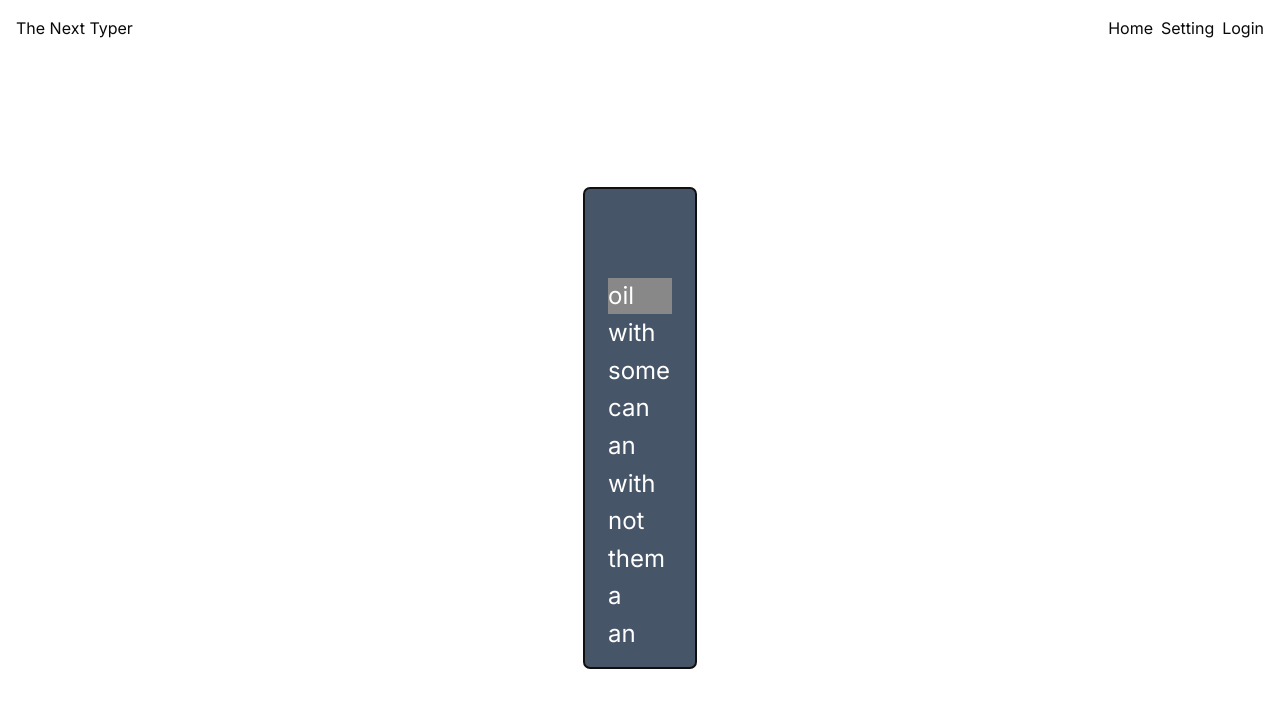
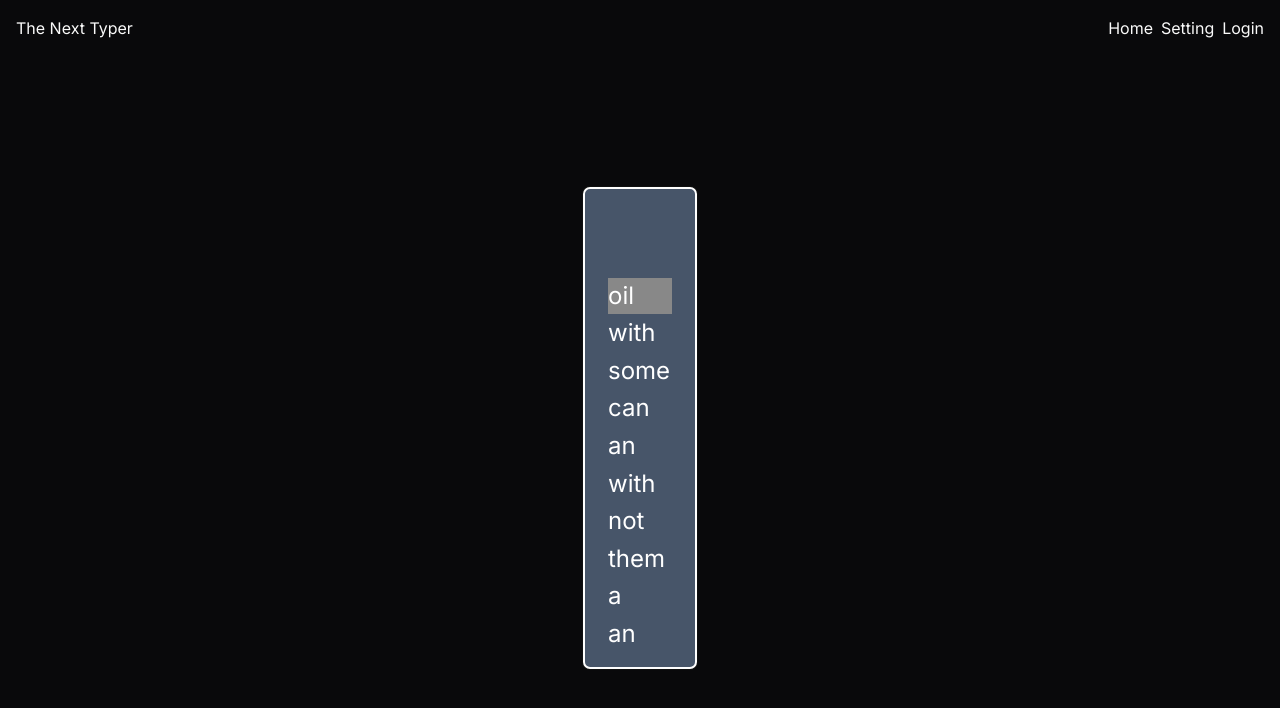
Before and after one commit to LeightonGuang/typing_test_react_app, a Next.js app: page / in a window 1280 px wide. Shown: the top 708 px of the page. Built offline with nearby package versions, Linux system fonts and the light colour scheme.

Commit message:
Feat: Setup shadcn theme provider for dark mode

```diff
--- a/app/layout.tsx
+++ b/app/layout.tsx
@@ -4,6 +4,7 @@
 
 // components
 import Header from "@/components/Header";
+import { ThemeProvider } from "@/components/theme-provider";
 
 const inter = Inter({ subsets: ["latin"] });
 
@@ -20,8 +21,15 @@
   return (
     <html lang="en">
       <body className={inter.className}>
-        <Header />
-        {children}
+        <ThemeProvider
+          attribute={"class"}
+          defaultTheme="dark"
+          enableSystem
+          disableTransitionOnChange
+        >
+          <Header />
+          {children}
+        </ThemeProvider>
       </body>
     </html>
   );
--- /dev/null
+++ b/components/theme-provider.tsx
@@ -0,0 +1,11 @@
+"use client";
+
+import * as React from "react";
+import { ThemeProvider as NextThemesProvider } from "next-themes";
+
+export function ThemeProvider({
+  children,
+  ...props
+}: React.ComponentProps<typeof NextThemesProvider>) {
+  return <NextThemesProvider {...props}>{children}</NextThemesProvider>;
+}
--- a/package.json
+++ b/package.json
@@ -13,6 +13,7 @@
     "clsx": "^2.1.1",
     "lucide-react": "^0.474.0",
     "next": "^14.2.23",
+    "next-themes": "^0.4.4",
     "react": "^18",
     "react-dom": "^18",
     "tailwind-merge": "^3.0.1",
```
Also changed, not shown: 1 other file (tests, documents, lock files or other folders).
